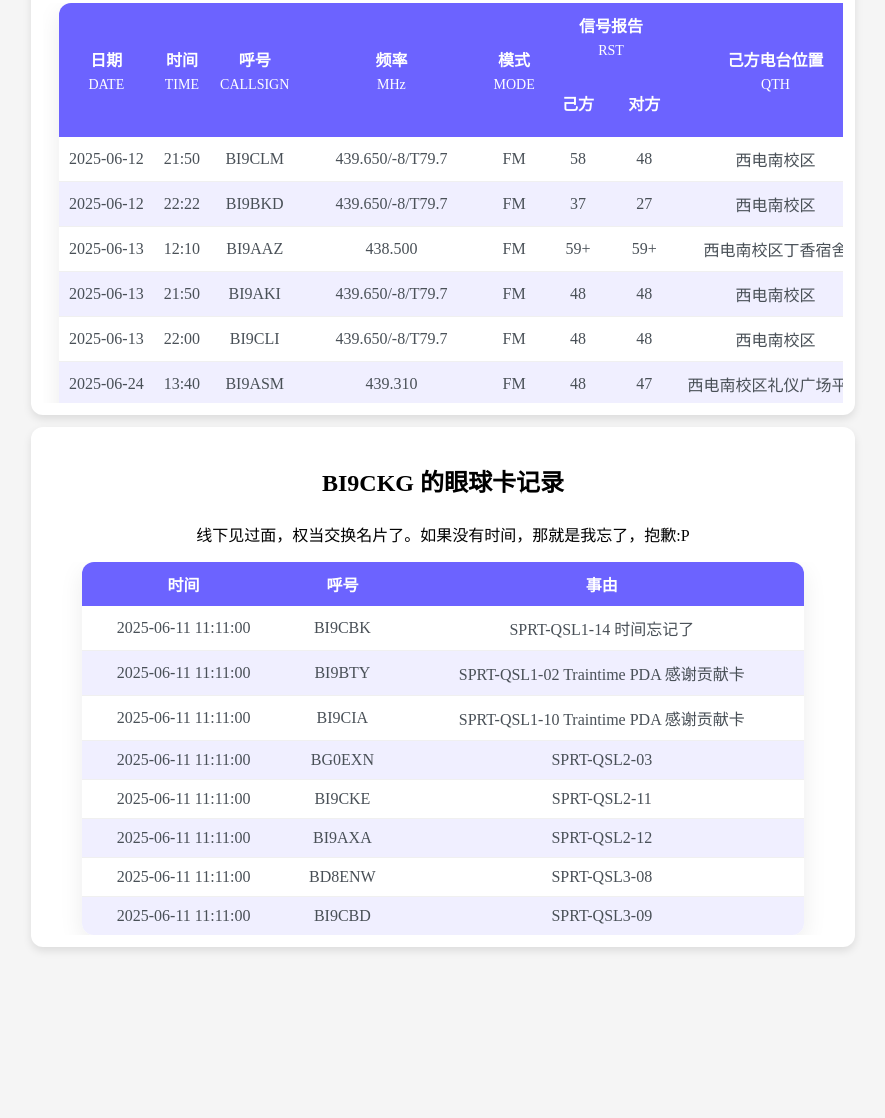
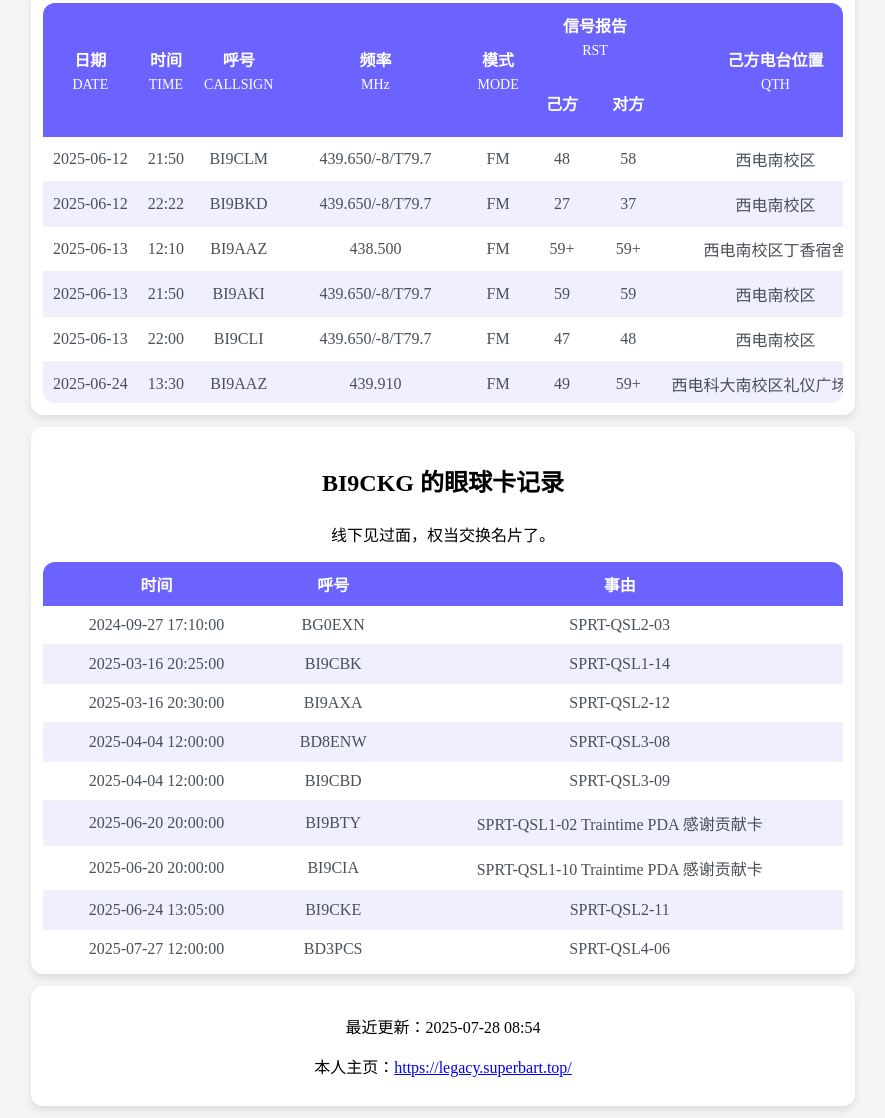
Before and after one commit to BenderBlog/qsl_recorder, a plain HTML site: page index.html in a window 1280 px wide. Shown: the part 144-1262 px from the top of the page, without its empty margins (197-1082 px from the left). Before the commit the page ends 1103 px from the top, so only its background shows below. Drawn offline with Linux system fonts and the light colour scheme.

Commit message:
Deploying to gh-pages from @ BenderBlog/qsl_recorder@56450deafc9c6141a12da643e24baa85e7045588 🚀

```diff
--- a/index.html
+++ b/index.html
@@ -33,15 +33,12 @@
             overflow-x: auto;
             overflow-y: auto;
             max-height: calc(100vh - 400px);
-            padding: 0 16px;
+            border-radius: 12px;
         }
 
         .record-table table {
-            width: 94%;
+            width: 100%;
             background-color: #fff;
-            margin: 0 auto;
-            padding: 20px;
-            border-radius: 12px;
             box-shadow: 0 8px 25px rgba(0, 0, 0, 0.08); /* 添加柔和的阴影 */
             overflow: hidden;
             border-collapse: collapse;
@@ -179,8 +176,8 @@
                 <td>BI9CLM</td>
                 <td>439.650/-8/T79.7</td>
                 <td>FM</td>
+                <td>48</td>
                 <td>58</td>
-                <td>48</td>
                 <td>西电南校区</td>
                 <td>咸阳市渭城区人民东路 </td>
                 <td>UV-5R</td>
@@ -198,8 +195,8 @@
                 <td>BI9BKD</td>
                 <td>439.650/-8/T79.7 </td>
                 <td>FM</td>
+                <td>27</td>
                 <td>37</td>
-                <td>27</td>
                 <td>西电南校区</td>
                 <td>航天城蓝月阁</td>
                 <td>UV-5R</td>
@@ -236,8 +233,8 @@
                 <td>BI9AKI</td>
                 <td>439.650/-8/T79.7</td>
                 <td>FM</td>
-                <td>48</td>
-                <td>48</td>
+                <td>59</td>
+                <td>59</td>
                 <td>西电南校区 </td>
                 <td>西安创新港，高度 9 米</td>
                 <td>UV-5R</td>
@@ -255,7 +252,7 @@
                 <td>BI9CLI</td>
                 <td>439.650/-8/T79.7</td>
                 <td>FM</td>
-                <td>48</td>
+                <td>47</td>
                 <td>48</td>
                 <td>西电南校区</td>
                 <td>长安大学渭水校</td>
@@ -270,12 +267,31 @@
 
             <tr>
                 <td>2025-06-24</td>
+                <td>13:30</td>
+                <td>BI9AAZ</td>
+                <td>439.910</td>
+                <td>FM</td>
+                <td>49</td>
+                <td>59+</td>
+                <td>西电科大南校区礼仪广场高台</td>
+                <td>西安市长安区终南山南五台景区</td>
+                <td>UV-5R</td>
+                <td>原装天线</td>
+                <td></td>
+                <td></td>
+                <td>5</td>
+                <td></td>
+                <td>西电科大“半部电台”业余无线电社点名活动</td>
+            </tr>
+
+            <tr>
+                <td>2025-06-24</td>
                 <td>13:40</td>
                 <td>BI9ASM</td>
                 <td>439.310</td>
                 <td>FM</td>
+                <td>47</td>
                 <td>48</td>
-                <td>47</td>
                 <td>西电南校区礼仪广场平台</td>
                 <td>昆明池南</td>
                 <td>UV-5R</td>
@@ -312,8 +328,8 @@
                 <td>BI9CLR</td>
                 <td>439.650/-8/T79.7</td>
                 <td>FM</td>
+                <td>59</td>
                 <td>57</td>
-                <td>59</td>
                 <td>西电南校区北操场</td>
                 <td>渭南市陕西铁路学院高新</td>
                 <td>UV-5R</td>
@@ -331,8 +347,8 @@
                 <td>BI9CMF</td>
                 <td>439.650/-8/T79.7</td>
                 <td>FM</td>
+                <td>48-&#62;59</td>
                 <td>47-&#62;59</td>
-                <td>48-&#62;59</td>
                 <td>西电南校区北操场 </td>
                 <td>沣西沣泽桥</td>
                 <td>UV-5R</td>
@@ -366,10 +382,10 @@
             <tr>
                 <td>2025-07-05</td>
                 <td>23:01</td>
-                <td>BI9LIU</td>
+                <td>BH9LIU</td>
                 <td>431.635/+8.315/TSQ88.5</td>
                 <td>FM</td>
-                <td>47</td>
+                <td>45</td>
                 <td>47</td>
                 <td>西电南校区六层高度</td>
                 <td>西工大长安校区</td>
@@ -398,7 +414,7 @@
                 <td>原装天线</td>
                 <td>5</td>
                 <td>5</td>
-                <td></td>
+                <td>SPRT-QSL1-17</td>
             </tr>
 
             <tr>
@@ -407,8 +423,8 @@
                 <td>BI9COR</td>
                 <td>431.635/+8.315/TSQ88.5</td>
                 <td>FM</td>
+                <td>56</td>
                 <td>59</td>
-                <td>56</td>
                 <td>西电南校区北操场看台</td>
                 <td>西三环 西咸新区五月广场 五楼高度</td>
                 <td>UV-5R</td>
@@ -426,12 +442,12 @@
                 <td>BI9CLG</td>
                 <td>431.635/+8.315/TSQ88.5</td>
                 <td>FM</td>
+                <td>39</td>
                 <td>59</td>
-                <td>39</td>
                 <td>西电南校区北操场高台</td>
                 <td>碑林区友谊东路文艺路交界</td>
                 <td>UV-5R</td>
-                <td>RH770</td>
+                <td>RH-770</td>
                 <td>UV-K6</td>
                 <td>RH775</td>
                 <td>5</td>
@@ -445,7 +461,7 @@
 </div>
 <div class="record-design">
     <p class="title">BI9CKG 的眼球卡记录</p>
-    <p class="description">线下见过面，权当交换名片了。如果没有时间，那就是我忘了，抱歉:P</p>
+    <p class="description">线下见过面，权当交换名片了。</p>
     <div class="record-table">
         <table class="table">
             <thead>
@@ -458,15 +474,47 @@
             <tbody>
 
             <tr>
-                <td>2025-06-11 11:11:00</td>
-                <td>BI9CBK</td>
+                <td>2024-09-27 17:10:00</td>
+                <td>BG0EXN</td>
                 <td>
-                    SPRT-QSL1-14 时间忘记了
+                    SPRT-QSL2-03
                 </td>
             </tr>
 
             <tr>
-                <td>2025-06-11 11:11:00</td>
+                <td>2025-03-16 20:25:00</td>
+                <td>BI9CBK</td>
+                <td>
+                    SPRT-QSL1-14
+                </td>
+            </tr>
+
+            <tr>
+                <td>2025-03-16 20:30:00</td>
+                <td>BI9AXA</td>
+                <td>
+                    SPRT-QSL2-12
+                </td>
+            </tr>
+
+            <tr>
+                <td>2025-04-04 12:00:00</td>
+                <td>BD8ENW</td>
+                <td>
+                    SPRT-QSL3-08
+                </td>
+            </tr>
+
+            <tr>
+                <td>2025-04-04 12:00:00</td>
+                <td>BI9CBD</td>
+                <td>
+                    SPRT-QSL3-09
+                </td>
+            </tr>
+
+            <tr>
+                <td>2025-06-20 20:00:00</td>
                 <td>BI9BTY</td>
                 <td>
                     SPRT-QSL1-02 Traintime PDA 感谢贡献卡
@@ -474,7 +522,7 @@
             </tr>
 
             <tr>
-                <td>2025-06-11 11:11:00</td>
+                <td>2025-06-20 20:00:00</td>
                 <td>BI9CIA</td>
                 <td>
                     SPRT-QSL1-10 Traintime PDA 感谢贡献卡
@@ -482,15 +530,7 @@
             </tr>
 
             <tr>
-                <td>2025-06-11 11:11:00</td>
-                <td>BG0EXN</td>
-                <td>
-                    SPRT-QSL2-03
-                </td>
-            </tr>
-
-            <tr>
-                <td>2025-06-11 11:11:00</td>
+                <td>2025-06-24 13:05:00</td>
                 <td>BI9CKE</td>
                 <td>
                     SPRT-QSL2-11
@@ -498,26 +538,34 @@
             </tr>
 
             <tr>
-                <td>2025-06-11 11:11:00</td>
-                <td>BI9AXA</td>
+                <td>2025-07-27 12:00:00</td>
+                <td>BD3PCS</td>
                 <td>
-                    SPRT-QSL2-12
+                    SPRT-QSL4-06
                 </td>
             </tr>
 
             <tr>
-                <td>2025-06-11 11:11:00</td>
-                <td>BD8ENW</td>
+                <td>2025-07-27 15:30:00</td>
+                <td>BG7LZL</td>
                 <td>
-                    SPRT-QSL3-08
+                    AOSCC 2025 已经发送回执等待回复
                 </td>
             </tr>
 
             <tr>
-                <td>2025-06-11 11:11:00</td>
-                <td>BI9CBD</td>
+                <td>2025-07-27 15:30:00</td>
+                <td>BA4QCJ</td>
                 <td>
-                    SPRT-QSL3-09
+                    AOSCC 2025 已经发送回执等待回信
+                </td>
+            </tr>
+
+            <tr>
+                <td>2025-07-27 15:30:00</td>
+                <td>BD7PVQ</td>
+                <td>
+                    AOSCC 2025 已经发送回执等待回信
                 </td>
             </tr>
 
@@ -525,5 +573,9 @@
         </table>
     </div>
 </div>
+<div class="record-design">
+    <p class="description">最近更新：2025-07-28 08:54</p>
+    <p class="description">本人主页：<a href="https://legacy.superbart.top">https://legacy.superbart.top/</a></p>
+</div>
 </body>
 </html>
```
